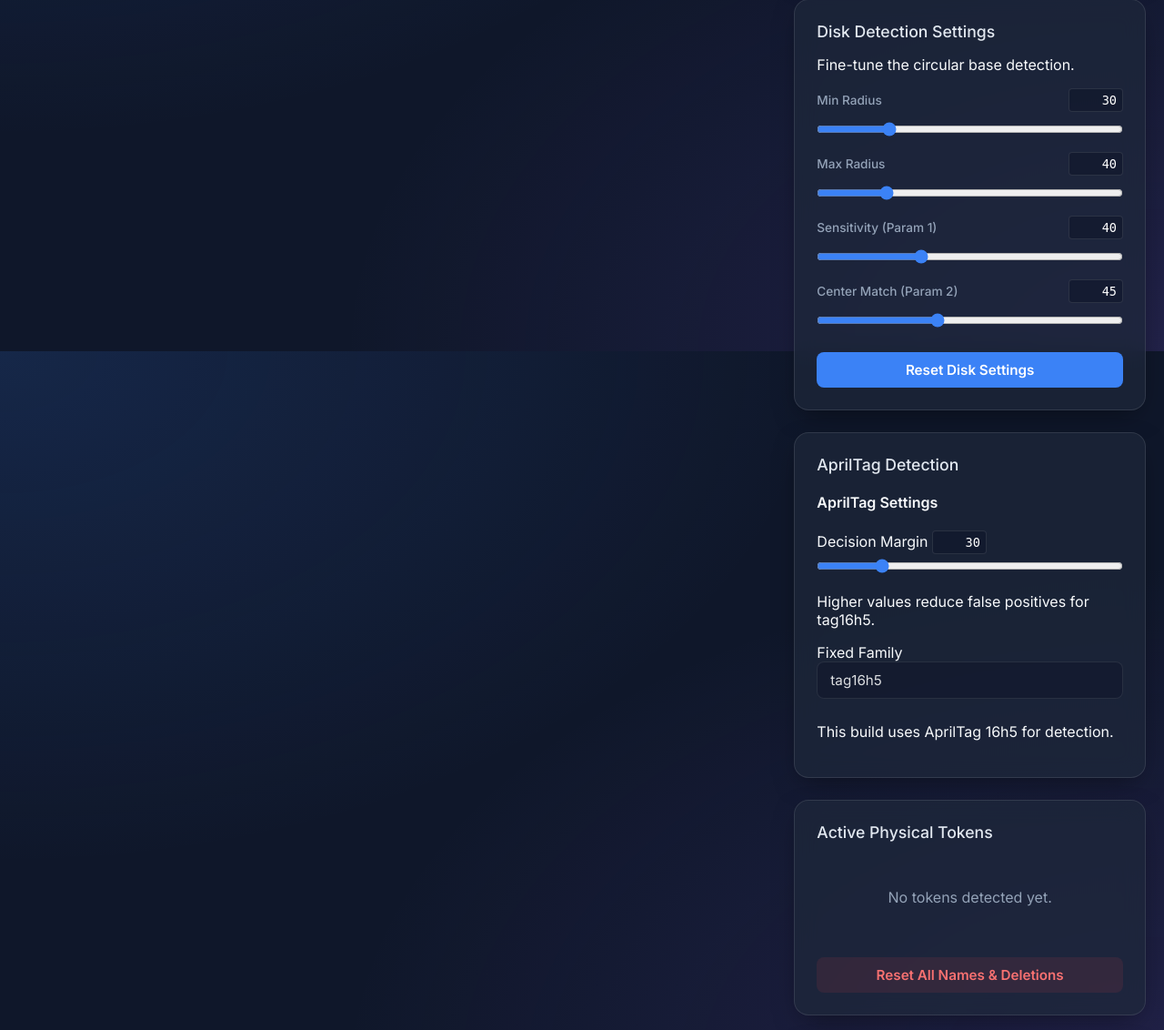
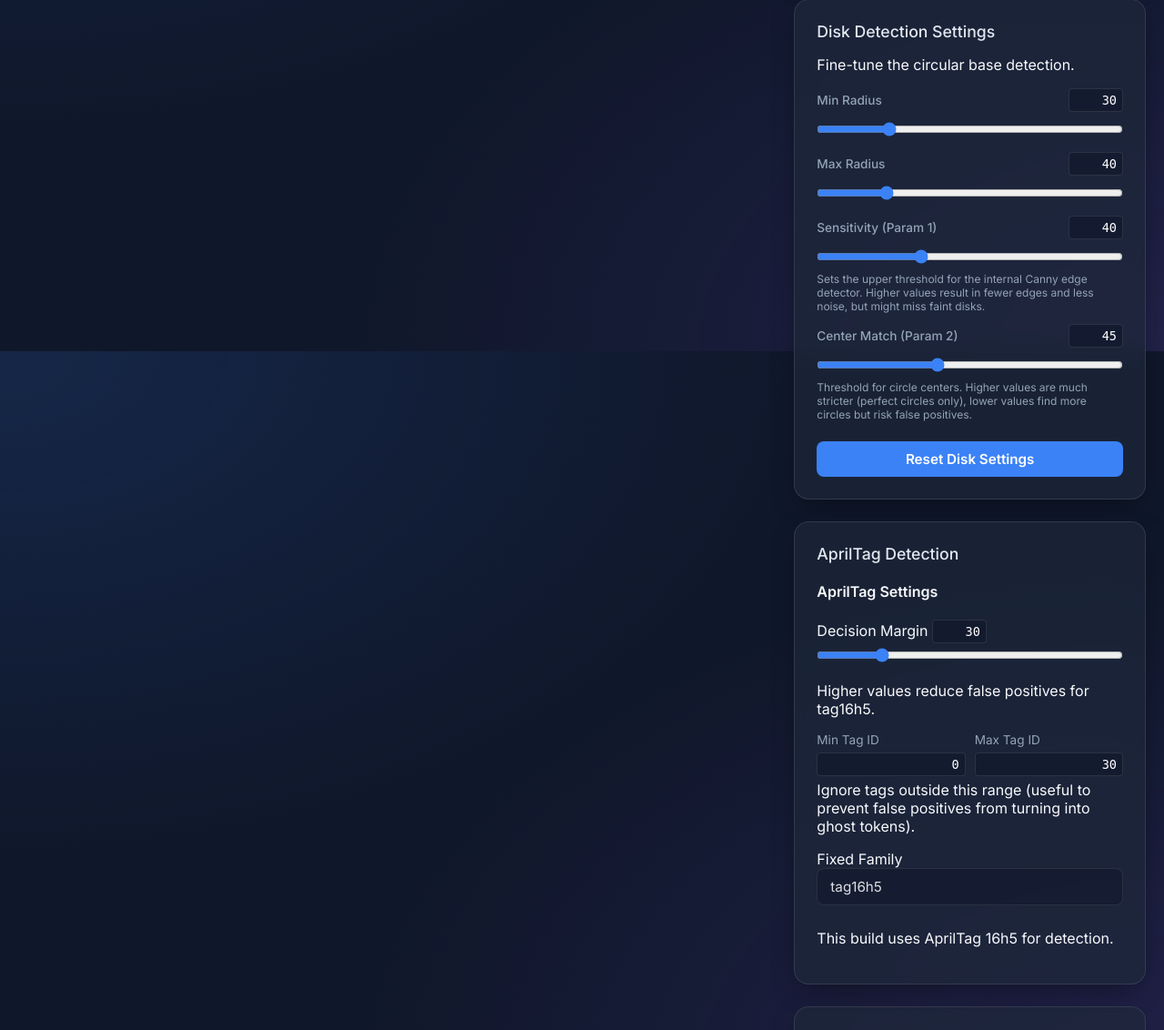
Before and after one commit to NazarBorodavka/owlbear-sync, a Flask app: page / in a window 1280 px wide. Shown: the part 1214-2346 px from the top of the page at 91% size. Run offline with Flask 3, Linux system fonts and the light colour scheme; some libraries are stand-ins or nearby versions.

Commit message:
feat: add configurable min/max AprilTag ID range to prevent ghost token detection

```diff
--- a/tracker/app.py
+++ b/tracker/app.py
@@ -96,7 +96,7 @@ def load_config_from_disk():
     global distortion_k1, zoom_level, offset_x, offset_y, rotation, brightness, contrast, exposure
     global hough_param1, hough_param2, hough_min_radius, hough_max_radius
     global auto_blank
-    global apriltag_family, apriltag_decision_margin
+    global apriltag_family, apriltag_decision_margin, apriltag_min_id, apriltag_max_id
     global token_aliases, manual_blank
     global camera_matrix, dist_coeffs, calibration_model, settings_dirty, undistort_map1, undistort_map2
     global src_pts, corner_idx, homography_matrix
@@ -108,6 +108,8 @@ def load_config_from_disk():
                 c = json.load(f)
                 apriltag_family = 'tag16h5'
                 apriltag_decision_margin = float(c.get('apriltag_decision_margin', 30.0))
+                apriltag_min_id = int(c.get('apriltag_min_id', 0))
+                apriltag_max_id = int(c.get('apriltag_max_id', 255))
                 if 'password' in c:
                     USER_DATA["admin"] = c['password']
                 distortion_k1 = c.get('distortion_k1', 0.0)
@@ -172,6 +174,8 @@ def save_config_to_disk():
         'auto_blank': auto_blank,
         'apriltag_family': apriltag_family,
         'apriltag_decision_margin': apriltag_decision_margin,
+        'apriltag_min_id': apriltag_min_id,
+        'apriltag_max_id': apriltag_max_id,
         'token_aliases': token_aliases,
         'password': USER_DATA.get("admin", "admin"),
         'calibration_model': calibration_model,
@@ -228,6 +232,8 @@ flip_y = False
 
 apriltag_family = 'tag16h5'
 apriltag_decision_margin = 30.0
+apriltag_min_id = 0
+apriltag_max_id = 255
 manual_blank = False
 
 # Performance optimization: Cache for software exposure table
@@ -492,8 +498,12 @@ def get_video_stream():
 
                     best = max(results, key=_score)
                     best_dm = best.get('decision_margin', None)
+                    rid = int(best.get('id', -1))
+
+                    if rid < apriltag_min_id or rid > apriltag_max_id:
+                        continue
+
                     if best_dm is None or best_dm >= apriltag_decision_margin:
-                        rid = int(best.get('id', -1))
                         if rid >= 0:
                             apriltag_candidates.setdefault(rid, []).append({
                                 "center": (circ_x, circ_y),
@@ -523,10 +533,13 @@ def get_video_stream():
                 full_results = []
 
             for r in full_results:
+                rid = int(r.get('id', -1))
+                if rid < apriltag_min_id or rid > apriltag_max_id:
+                    continue
+
                 dm = r.get('decision_margin', None)
                 if dm is not None and float(dm) < apriltag_decision_margin:
                     continue
-                rid = int(r.get('id', -1))
                 center = r.get('center') or [None, None]
                 if rid < 0 or center[0] is None or center[1] is None:
                     continue
@@ -1063,7 +1076,7 @@ def update_settings():
     global hough_dp, hough_min_dist, hough_param1, hough_param2, hough_min_radius, hough_max_radius
     global auto_blank, token_aliases
     global camera_url, manual_blank, flip_x, flip_y
-    global APRILTAG_AVAILABLE, apriltag_family, apriltag_decision_margin
+    global APRILTAG_AVAILABLE, apriltag_family, apriltag_decision_margin, apriltag_min_id, apriltag_max_id
 
     data = request.json
     if 'camera_url' in data:
@@ -1075,6 +1088,16 @@ def update_settings():
             val = apriltag_decision_margin
         # Clamp to reasonable range to avoid pathological values that may destabilize native detectors
         apriltag_decision_margin = max(0.0, min(100.0, val))
+    if 'apriltag_min_id' in data:
+        try:
+            apriltag_min_id = int(data['apriltag_min_id'])
+        except Exception:
+            pass
+    if 'apriltag_max_id' in data:
+        try:
+            apriltag_max_id = int(data['apriltag_max_id'])
+        except Exception:
+            pass
     if 'apriltag_family' in data:
         apriltag_family = 'tag16h5'
     if 'distortion_k1' in data: distortion_k1 = float(data['distortion_k1'])
@@ -1100,6 +1123,19 @@ def update_settings():
     if 'hough_max_radius' in data: hough_max_radius = int(data['hough_max_radius'])
 
     if 'auto_blank' in data: auto_blank = bool(data['auto_blank'])
+
+    # Re-evaluate all active tracked tokens against the new ID limits
+    if hasattr(get_video_stream, 'tracked_tokens'):
+        to_delete = []
+        for tid, tdata in get_video_stream.tracked_tokens.items():
+            rid = tdata.get('marker_id', -1)
+            if rid != -1 and (rid < apriltag_min_id or rid > apriltag_max_id):
+                to_delete.append(tid)
+        for tid in to_delete:
+            del get_video_stream.tracked_tokens[tid]
+            if hasattr(get_video_stream, 'last_marker_ids') and rid in get_video_stream.last_marker_ids:
+                get_video_stream.last_marker_ids.remove(rid)
+
 
     save_config_to_disk()
     global settings_dirty
--- a/tracker/templates/index.html
+++ b/tracker/templates/index.html
@@ -500,6 +500,7 @@
                                 onchange="syncSlider(this, 'hough_param1'); updateSettings()"></label>
                         <input type="range" id="hough_param1" min="10" max="100" step="1" value="40"
                             oninput="updateSettings()">
+                        <p class="help-text" style="font-size: 0.75rem; color: var(--text-muted); margin-top: 4px; margin-bottom: 0;">Sets the upper threshold for the internal Canny edge detector. Higher values result in fewer edges and less noise, but might miss faint disks.</p>
                     </div>
                     <div class="slider-container">
                         <label><span>Center Match (Param 2)</span> <input type="number" id="val_hough_param2" value="45"
@@ -507,6 +508,7 @@
                                 onchange="syncSlider(this, 'hough_param2'); updateSettings()"></label>
                         <input type="range" id="hough_param2" min="10" max="100" step="1" value="45"
                             oninput="updateSettings()">
+                        <p class="help-text" style="font-size: 0.75rem; color: var(--text-muted); margin-top: 4px; margin-bottom: 0;">Threshold for circle centers. Higher values are much stricter (perfect circles only), lower values find more circles but risk false positives.</p>
                     </div>
                     <button class="secondary" onclick="resetDiskSettings()" style="margin-top: 10px;">Reset Disk
                         Settings</button>
@@ -524,6 +526,17 @@
                                 oninput="updateVal('apriltag_decision_margin')">
                             <p class="help-text">Higher values reduce false positives for tag16h5.</p>
                         </div>
+                        <div class="control-group" style="display: flex; gap: 10px; margin-top: 15px;">
+                            <div style="flex: 1;">
+                                <label style="display:block; font-size: 0.85rem; color: var(--text-muted); margin-bottom: 6px;">Min Tag ID</label>
+                                <input type="number" id="apriltag_min_id" value="0" min="0" max="255" class="val-input" style="width: 100%;" onchange="updateSettings()">
+                            </div>
+                            <div style="flex: 1;">
+                                <label style="display:block; font-size: 0.85rem; color: var(--text-muted); margin-bottom: 6px;">Max Tag ID</label>
+                                <input type="number" id="apriltag_max_id" value="30" min="0" max="255" class="val-input" style="width: 100%;" onchange="updateSettings()">
+                            </div>
+                        </div>
+                        <p class="help-text" style="margin-top: 5px;">Ignore tags outside this range (useful to prevent false positives from turning into ghost tokens).</p>
                         <div class="control-group">
                             <label><span>Fixed Family</span>
                                 <input type="text" id="apriltag_family_display" class="val-input" value="tag16h5"
@@ -768,7 +781,9 @@
                 hough_param2: document.getElementById('hough_param2').value,
 
                 apriltag_family: 'tag16h5',
-                apriltag_decision_margin: document.getElementById('apriltag_decision_margin').value
+                apriltag_decision_margin: document.getElementById('apriltag_decision_margin').value,
+                apriltag_min_id: document.getElementById('apriltag_min_id').value,
+                apriltag_max_id: document.getElementById('apriltag_max_id').value
             };
 
             // Update UI numeric inputs
@@ -832,7 +847,9 @@
                 hough_param2: document.getElementById('hough_param2').value,
 
                 apriltag_family: 'tag16h5',
-                apriltag_decision_margin: document.getElementById('apriltag_decision_margin').value
+                apriltag_decision_margin: document.getElementById('apriltag_decision_margin').value,
+                apriltag_min_id: document.getElementById('apriltag_min_id').value,
+                apriltag_max_id: document.getElementById('apriltag_max_id').value
             };
             localStorage.setItem('owlbearTrackerConfig', JSON.stringify(config));
         }
@@ -853,6 +870,8 @@
                         document.getElementById('apriltag_decision_margin').value = config.apriltag_decision_margin;
                         document.getElementById('val_apriltag_decision_margin').value = config.apriltag_decision_margin;
                     }
+                    if (config.apriltag_min_id !== undefined) document.getElementById('apriltag_min_id').value = config.apriltag_min_id;
+                    if (config.apriltag_max_id !== undefined) document.getElementById('apriltag_max_id').value = config.apriltag_max_id;
                     if (config.exposure !== undefined) document.getElementById('exposure').value = config.exposure;
                     if (config.contrast !== undefined) document.getElementById('contrast').value = config.contrast;
                     if (config.brightness !== undefined) document.getElementById('brightness').value = config.brightness;
```
Also changed, not shown: extension/main.js (+30 -14 lines).
